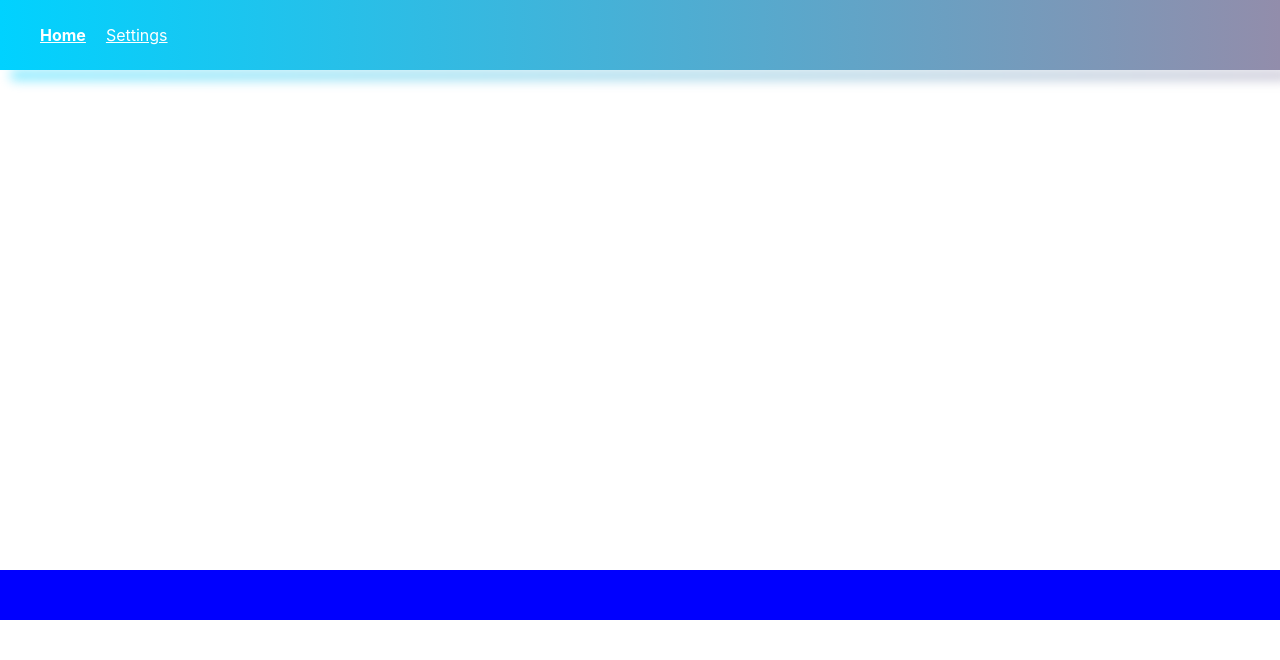
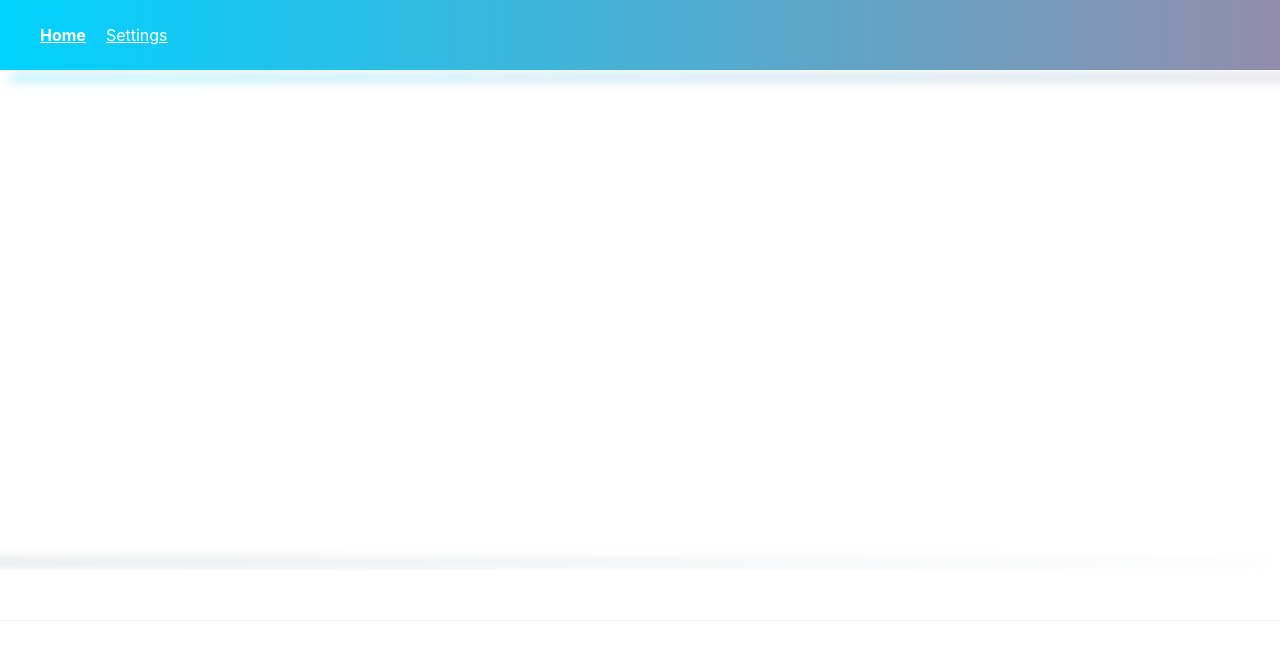
Before and after one commit to CarlosCanizal/chat-react, a React (Create React App) app: page / in a window 1280 px wide. Shown: the top 660 px of the page. Built offline with nearby package versions, Linux system fonts and the light colour scheme.

Commit message:
Adds style to Footer

```diff
--- a/src/components/Chat/Chat.js
+++ b/src/components/Chat/Chat.js
@@ -1,7 +1,8 @@
 import React, { Component } from 'react';
 import Header from '../Header/Header';
 import BodyApp from '../BodyApp/BodyApp';
-import Footer from '../Footer/Footer'
+import Footer from '../Footer/Footer';
+import MessageBox from '../MessageBox/MessageBox';
 
 class Chat extends Component {
   render() {
@@ -9,7 +10,9 @@ class Chat extends Component {
         <div>
             <Header />
             <BodyApp />
-            <Footer />
+            <Footer>
+                <MessageBox></MessageBox>
+            </Footer>
         </div>
     );
   }
--- a/src/components/Footer/Footer.js
+++ b/src/components/Footer/Footer.js
@@ -4,7 +4,9 @@ import styles from './Footer.module.sass';
 class Footer extends Component{
     render(){
         return(
-            <footer className={styles.Footer}></footer>
+            <footer className={styles.Footer}>
+                {this.props.children}
+            </footer>
         )
     }
 }
--- a/src/components/Footer/Footer.module.sass
+++ b/src/components/Footer/Footer.module.sass
@@ -1,4 +1,23 @@
+html, :root
+  --footerMain: #8e9eab
+  --footerAccent: #eef2f3
+
 .Footer
     width: 100%;
     height: 50px;
-    background-color: blue;
+    background-color: white;
+    position: relative;
+    border-bottom: solid 1px var(--footerAccent)
+
+.Footer::before
+  content: "";
+  position: absolute;
+  z-index: -1;
+  top: -10px;
+  height: 5px;
+  width: 100%;
+  opacity: 0.5;
+  border-radius: 10px;
+  right: 10px;
+  background: linear-gradient(to right, var(--footerMain), var(--footerAccent));
+  filter: blur(6px);
--- a/src/components/Header/Header.module.sass
+++ b/src/components/Header/Header.module.sass
@@ -13,12 +13,11 @@ html, :root
   position: absolute;
   z-index: -1;
   bottom: -10px;
-  height: 10px;
+  height: 5px;
   width: 100%;
   opacity: 0.5;
   border-radius: 10px;
   left: 10px;
-
   background: inherit;
   filter: blur(6px);
 
--- /dev/null
+++ b/src/components/MessageBox/MessageBox.js
@@ -0,0 +1,15 @@
+import React, { Component } from 'react';
+
+
+class MessageBox extends Component{
+    render(){
+        return(
+            <div>
+                {/*<textarea></textarea>
+                    <button> Send </button>*/}
+            </div>
+        )
+    }
+}
+
+export default MessageBox
```
Also changed, not shown: src/components/MessageBox/MessageBox.module.sass (added).
